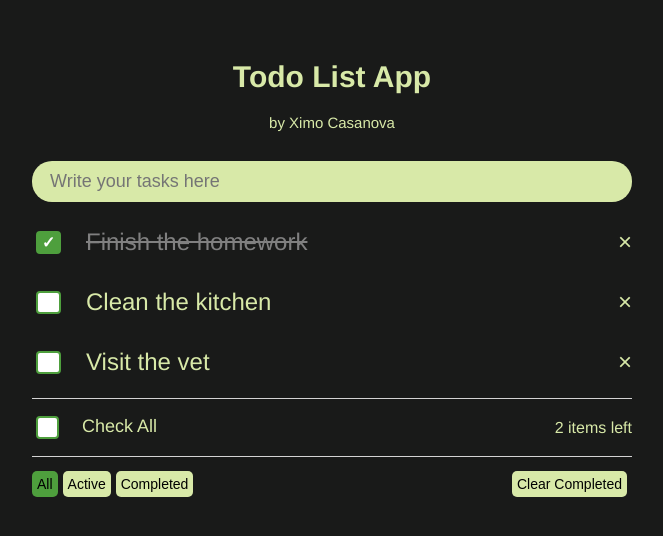
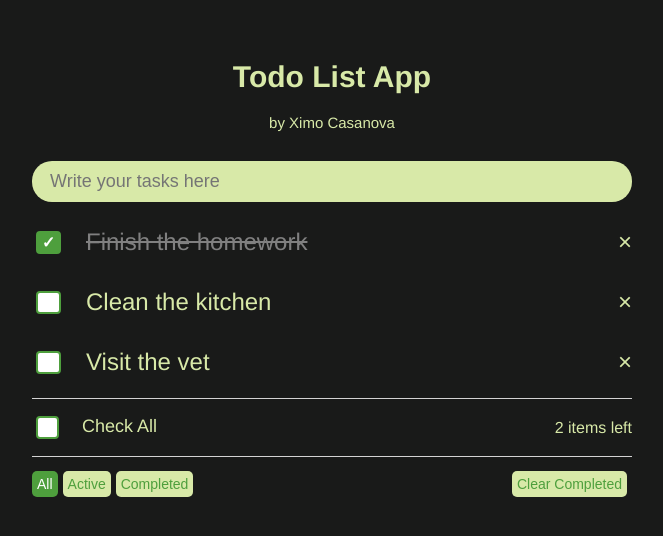
Before and after one commit to ximo99/todo-app, a Vue app: page / in a window 1280 px wide. Shown: the top 536 px of the page, without its empty margins (308-971 px from the left). Built offline with nearby package versions, Linux system fonts and the light colour scheme.

Commit message:
last update, finished

```diff
--- a/src/components/TodoList.vue
+++ b/src/components/TodoList.vue
@@ -221,11 +221,12 @@ button {
     border: none;
     border-radius: 5px;
     padding: 5px;
+    color: #4E9F3D;
 
     &:hover {
         background: #4E9F3D;
         font-weight: bold;
-        color: #191A19;
+        color: white;
     }
 
     &:focus {
@@ -234,6 +235,7 @@ button {
 }
 
 .active {
+    color: white;
     background: #4E9F3D;
 }
 
```
